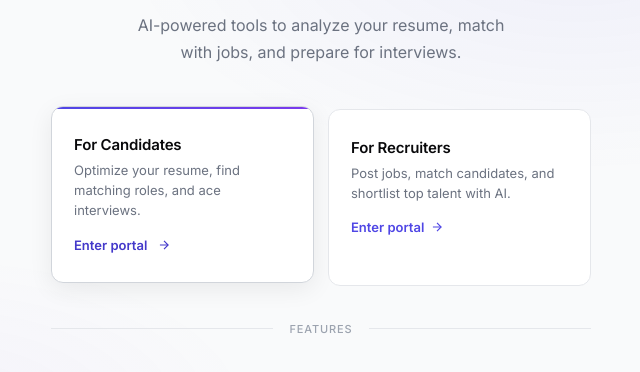
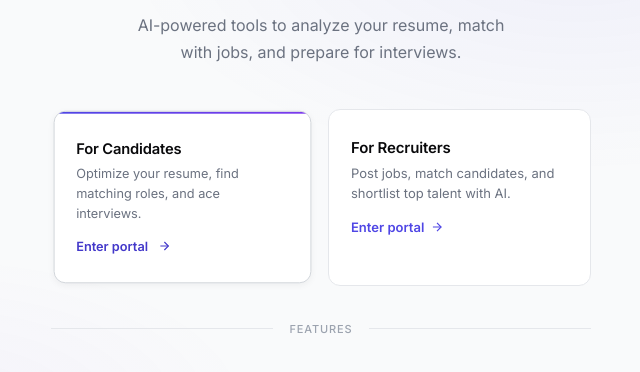
Before and after one commit to anapearl06/ResumeX, a Flask app: page / in a window 1280 px wide, while the restyled element is pressed. Shown: the part 226-598 px from the top of the page, without its empty margins (319-959 px from the left). Run offline with Flask 3, Linux system fonts and the light colour scheme.

Commit message:
style: add press-down effect to portal cards

```diff
--- a/templates/index.html
+++ b/templates/index.html
@@ -59,6 +59,7 @@
       opacity:0;transition:opacity .25s;
     }
     .portal-card:hover{border-color:#D1D5DB;transform:translateY(-3px);box-shadow:0 6px 24px rgba(0,0,0,.07)}
+    .portal-card:active{transform:translateY(0) scale(.98);box-shadow:0 2px 8px rgba(0,0,0,.05)}
     .portal-card:hover::before{opacity:1}
     .portal-card h2{font-size:0.9375rem;font-weight:600;margin-bottom:6px;letter-spacing:-.01em}
     .portal-card p{font-size:0.8125rem;color:#6B7280;line-height:1.55}
@@ -87,6 +88,7 @@
       transition:all .2s;
     }
     .feature:hover{background:#fff;border-color:#E5E7EB;transform:translateY(-2px);box-shadow:0 4px 12px rgba(0,0,0,.05)}
+    .feature:active{transform:translateY(0) scale(.97)}
     .feature-icon{
       width:32px;height:32px;border-radius:8px;margin:0 auto 10px;
       display:flex;align-items:center;justify-content:center;
```
